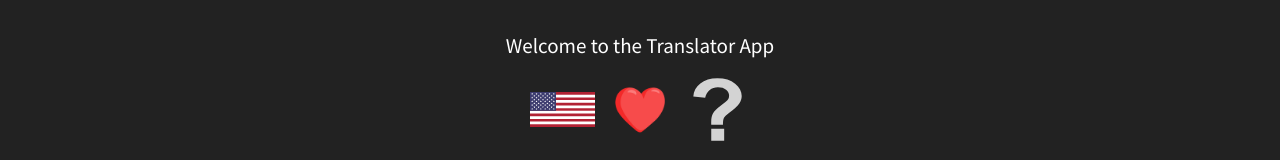
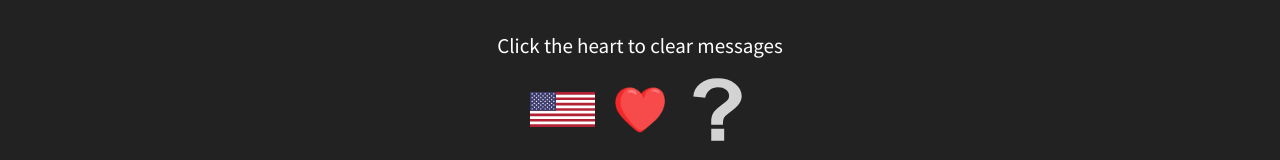
Before and after one commit to devyboy/translate-app, a React (Create React App) app: page / in a window 1280 px wide. Shown: the top 160 px of the page. Built offline with nearby package versions, Linux system fonts and the light colour scheme.

Commit message:
Changed header text

```diff
--- a/src/App.js
+++ b/src/App.js
@@ -216,7 +216,7 @@ class App extends Component {
           <div className="App-header">
             <div className="frick">
               <h1 className="App-title">
-                Welcome to the Translator App
+                Click the heart to clear messages
               </h1>
               <img src={this.determineFlag1()} className="App-logo" alt="country-flag" />
               <img src={heart} onClick={() => this.resetShit()} className="heart" alt="heart" />
```
